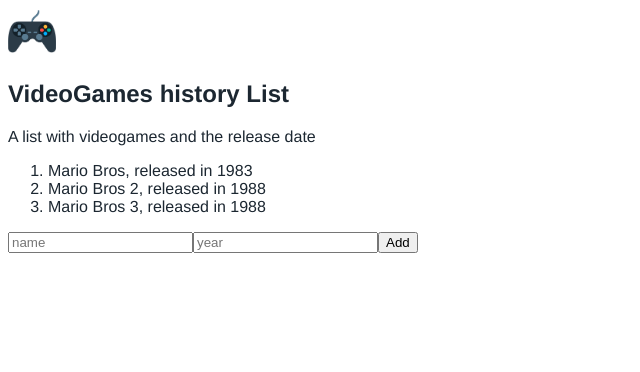
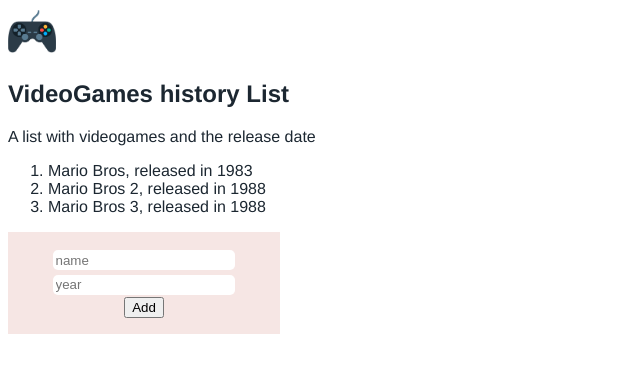
Before and after one commit to flwedu/game-list, a Vue app: page / in a window 1280 px wide. Shown: the top 372 px of the page, without its empty margins (0-640 px from the left). Built offline with nearby package versions, Linux system fonts and the light colour scheme.

Commit message:
add styles to form elements

```diff
--- a/src/components/GameForm.vue
+++ b/src/components/GameForm.vue
@@ -33,4 +33,24 @@ export default {
 };
 </script>
 
-<style></style>
+<style>
+form {
+  width: 15rem;
+  background: #f6e6e4;
+  padding: 1rem;
+  display: grid;
+  justify-items: center;
+}
+input {
+  margin: 0.15rem;
+  padding: 0.15rem;
+  border-radius: 5px;
+  border: 0px solid transparent;
+}
+input[type="submit"] {
+  width: 50%;
+  background: #0bb48b;
+  padding: 0.3rem 1rem;
+  color: #ffff;
+}
+</style>
```
